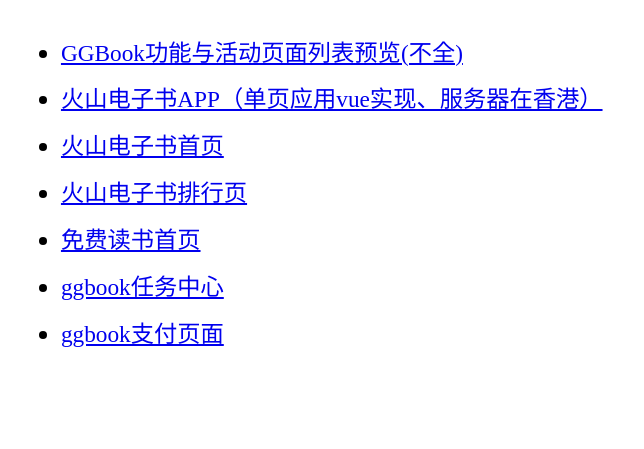
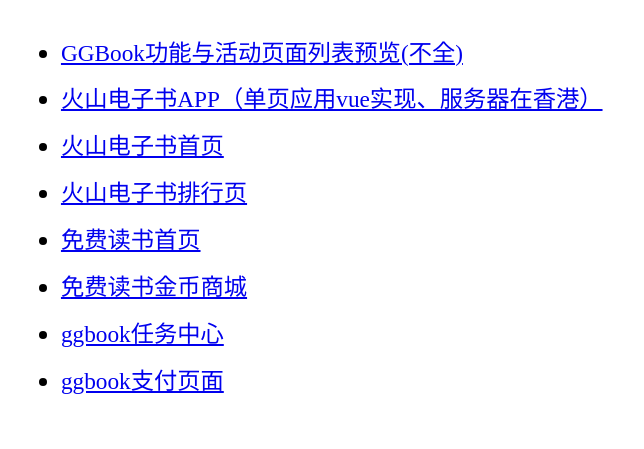
Before and after one commit to chenhaina/productManage, a plain HTML site: page index.html in a window 1280 px wide. Shown: the part 145-594 px from the top of the page, without its empty margins (0-644 px from the left). Drawn offline with Linux system fonts and the light colour scheme.

Commit message:
Update index.html

```diff
--- a/index.html
+++ b/index.html
@@ -36,6 +36,7 @@
 			<li class="col-xs-12 fs"><a target="_blank" href="https://huo.volcanobook.com/webApp/volcano/index.html?test=1">火山电子书首页</a></li>
 			<li class="col-xs-12 fs"><a target="_blank" href="https://huo.volcanobook.com/webApp/volcano/rank.html?test=1">火山电子书排行页</a></li>
 			<li class="col-xs-12 fs"><a target="_blank" href="http://freeapk.ggbook.cn/xuan/webApp/freeRead/index.html?vps=1">免费读书首页</a></li>
+			<li class="col-xs-12 fs"><a target="_blank" href="http://freeapk.ggbook.cn/xuan/webApp/freeRead/CoinCommercialCity/index.html?p_user=210517616&vps=1">免费读书金币商城</a></li>
 			<li class="col-xs-12 fs"><a target="_blank" href="http://ggbookinf.3g.cn/webApp/taskCenter/index.html">ggbook任务中心</a></li>
 			<li class="col-xs-12 fs"><a target="_blank" href="http://ggbook601.3g.cn/front/webApp/recharge/index.html?p_userid=203291288&vps=1#android7.1.1#OPPO%20R11#866170037632431#128#1080_1920#9.2.13&channel=3w360tq&hasAlipay=1&haswechat=1&prdtype=src&isfirst=1">ggbook支付页面</a></li>
 		</ul>
```
